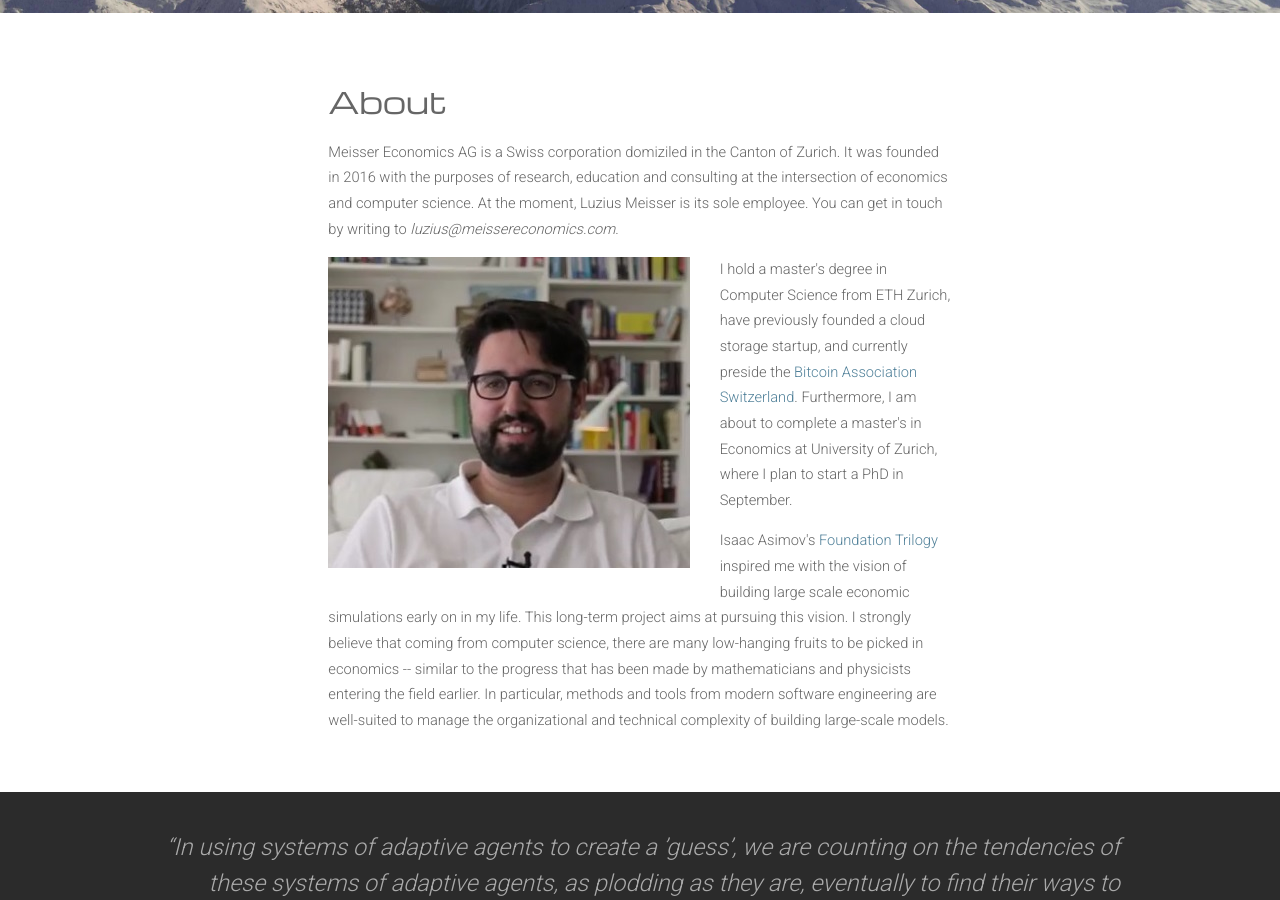
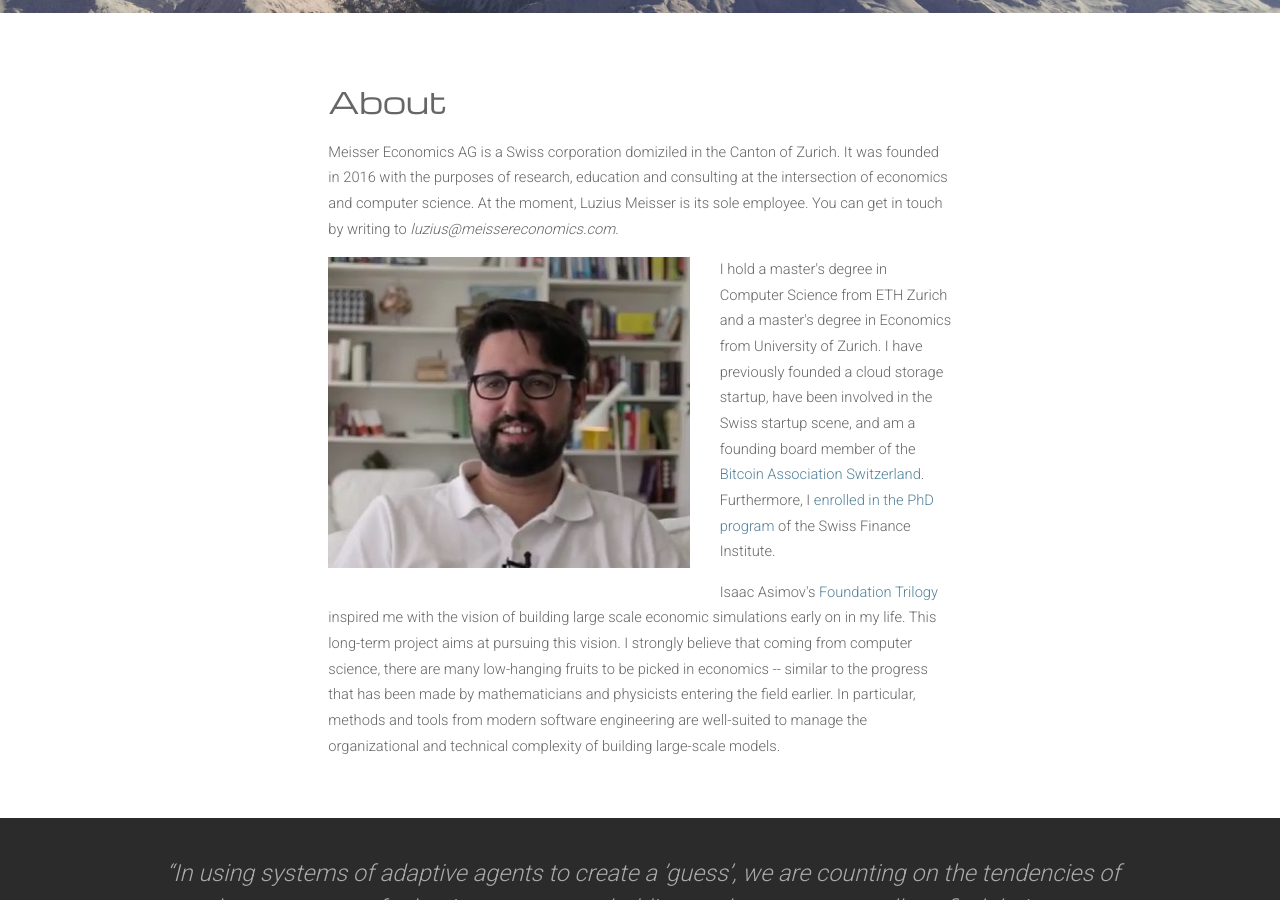
Before and after one commit to meisserecon/www, a Jekyll site: the page built from about.md, in a window 1280 px wide and 900 px high, scrolled down 468 px. Built offline with Jekyll 4.4.1, drawn with Linux system fonts in a browser that asks for light colours; nearby versions of some CDN libraries.

Commit message:
Update about.md

```diff
--- a/about.md
+++ b/about.md
@@ -5,6 +5,6 @@
 ---
 <p>Meisser Economics AG is a Swiss corporation domiziled in the Canton of Zurich. It was founded in 2016 with the purposes of research, education and consulting at the intersection of economics and computer science. At the moment, Luzius Meisser is its sole employee. You can get in touch by writing to <em>luzius@meissereconomics.com</em>.</p>
 
-<p><img src="/assets/images/luzius.jpg" alt="" class="image left"> I hold a master's degree in Computer Science from ETH Zurich, have previously founded a cloud storage startup, and currently preside the <a href="http://bitcoinassociation.ch/">Bitcoin Association Switzerland</a>. Furthermore, I am about to complete a master's in Economics at University of Zurich, where I plan to start a PhD in September.</p>
+<p><img src="/assets/images/luzius.jpg" alt="" class="image left"> I hold a master's degree in Computer Science from ETH Zurich and a master's degree in Economics from University of Zurich. I have previously founded a cloud storage startup, have been involved in the Swiss startup scene, and am a founding board member of the <a href="http://bitcoinassociation.ch/">Bitcoin Association Switzerland</a>. Furthermore, I <a href="http://www.phd-finance.uzh.ch/en/People/students/meisser.html">enrolled in the PhD program</a> of the Swiss Finance Institute.</p>
 
 <p>Isaac Asimov's <a href="https://en.wikipedia.org/wiki/Foundation_series">Foundation Trilogy</a> inspired me with the vision of building large scale economic simulations early on in my life. This long-term project aims at pursuing this vision. I strongly believe that coming from computer science, there are many low-hanging fruits to be picked in economics -- similar to the progress that has been made by mathematicians and physicists entering the field earlier. In particular, methods and tools from modern software engineering are well-suited to manage the organizational and technical complexity of building large-scale models.</p>
```
